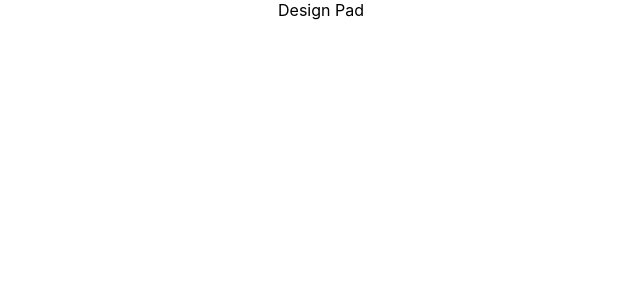
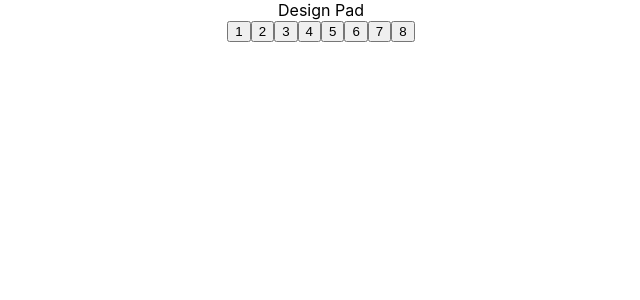
Before and after one commit to 464squad/design-pad, a React (Create React App) app: page / in a window 1280 px wide. Shown: the top 300 px of the page, without its empty margins (319-959 px from the left). Built offline with nearby package versions, Linux system fonts and the light colour scheme.

Commit message:
Rearranging setup for panel

```diff
--- a/src/Components/DesignContainer/DesignContainer.js
+++ b/src/Components/DesignContainer/DesignContainer.js
@@ -1,4 +1,5 @@
 import React, { Component } from 'react';
+import DesignPanel from '../DesignPanel/DesignPanel';
 
 class DesignContainer extends Component {
   constructor(props) {
@@ -10,6 +11,7 @@ class DesignContainer extends Component {
     return (
       <div>
         <header>Design Pad</header>
+        <DesignPanel />
       </div>
     );
   }
--- /dev/null
+++ b/src/Components/DesignPanel/DesignPanel.css
@@ -0,0 +1,18 @@
+.DesignPanel__container {
+  /* for the buttons */
+  display: flex;
+  flex-wrap: wrap;
+  align-items: center;
+  width: 130px;
+  padding: 5px;
+  justify-content: space-around;
+}
+
+.DesignPanel__button {
+  height: 40px;
+  width: 60px;
+  background: white;
+  color: black;
+  opacity: 0.5;
+  margin-bottom: 10px;
+}
--- /dev/null
+++ b/src/Components/DesignPanel/DesignPanel.js
@@ -0,0 +1,37 @@
+import React from 'react';
+import './DesignPanel';
+
+const handleDrag = (e, color) => {};
+
+const DesignPanel = () => {
+  return (
+    <div className='DesignPanel__container'>
+      <button id='1' className='DesignPanel__button'>
+        1
+      </button>
+      <button id='2' className='DesignPanel__button'>
+        2
+      </button>
+      <button id='3' className='DesignPanel__button'>
+        3
+      </button>
+      <button id='4' className='DesignPanel__button'>
+        4
+      </button>
+      <button id='5' className='DesignPanel__button'>
+        5
+      </button>
+      <button id='6' className='DesignPanel__button'>
+        6
+      </button>
+      <button id='7' className='DesignPanel__button'>
+        7
+      </button>
+      <button id='8' className='DesignPanel__button'>
+        8
+      </button>
+    </div>
+  );
+};
+
+export default DesignPanel;
```
